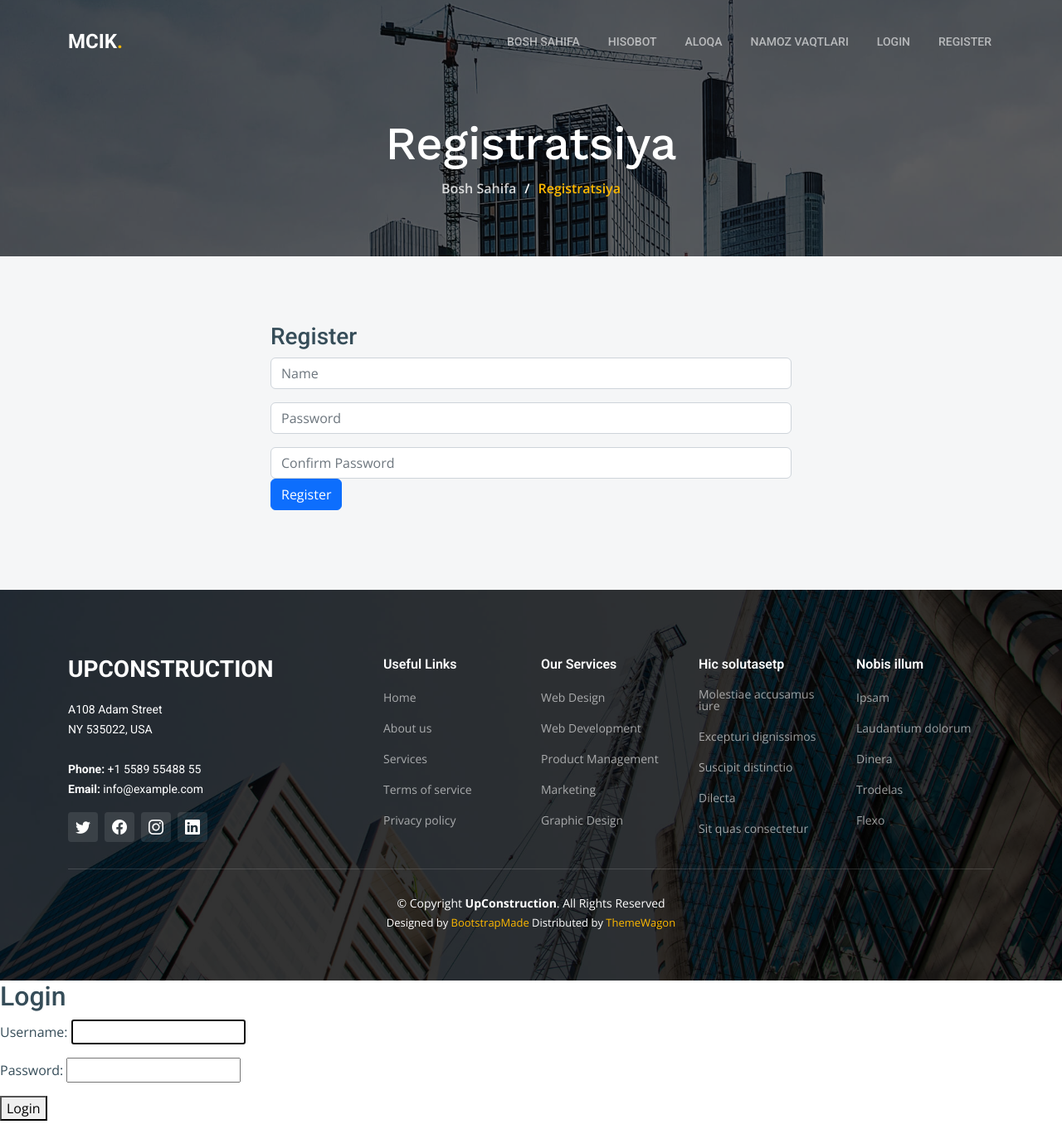
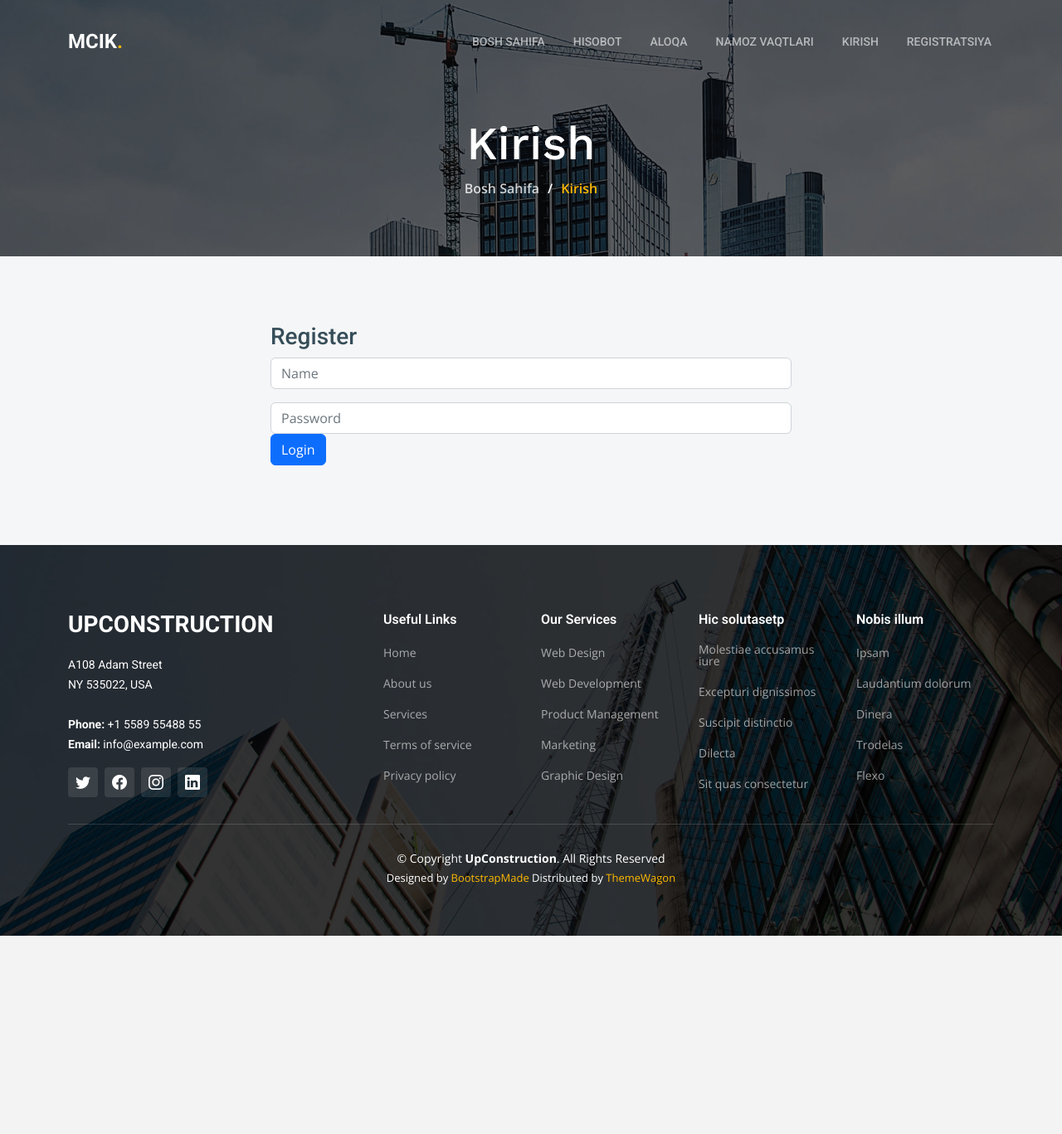
Before and after one commit to tmzoola/mcik_project, a Django app: page /my_app/login/ in a window 1280 px wide. Shown: the whole page at 83% size. After the commit the page ends 1128 px from the top, so only its background shows below. Run offline with Django 4.2, Linux system fonts and the light colour scheme; some libraries are stand-ins or nearby versions.

Commit message:
Error messages in templates

```diff
--- a/my_app/templates/auth_templates/login.html
+++ b/my_app/templates/auth_templates/login.html
@@ -46,10 +46,10 @@
     <div class="breadcrumbs d-flex align-items-center" style="background-image: url('{% static 'my_app/assets/img/breadcrumbs-bg.jpg' %}');">
         <div class="container position-relative d-flex flex-column align-items-center" data-aos="fade">
 
-          <h2>Registratsiya</h2>
+          <h2>Kirish</h2>
           <ol>
             <li><a href="{% url 'my_app:index' %}">Bosh Sahifa</a></li>
-            <li>Registratsiya</li>
+            <li>Kirish</li>
           </ol>
 
         </div>
@@ -76,8 +76,15 @@
       </div> {% endcomment %}
     <div class="row justify-content-center ">
       <div class="col-lg-6 " data-aos="fade">
-        <form method="post" action="{% url 'my_app:register' %}" >
+        <form method="post" action="{% url 'my_app:login' %}" >
           {% csrf_token %}
+
+          {% if form.errors %}
+          <div class="alert alert-danger">
+            <strong>Error:</strong> Please input username/password correct.
+          </div>
+        {% endif %}
+
           <h3>Register</h3>
           <div class="row gy-3">
 
@@ -86,15 +93,11 @@
             </div>
 
             <div class="col-md-12 ">
-              <input type="password" class="form-control" name="password1" placeholder="Password" required>
-            </div>
-
-            <div class="col-md-12 ">
-              <input type="password" class="form-control" name="password2" placeholder="Confirm Password" required>
+              <input type="password" class="form-control" name="password" placeholder="Password" required>
             </div>
 
           </div>
-          <button type="submit" class="btn btn-primary">Register</button>
+          <button type="submit" class="btn btn-primary">Login</button>
         </form>
       </div>
     </div><!-- End Quote Form -->
@@ -124,14 +127,3 @@
   <script src="{% static 'my_app/assets/js/main.js' %}"></script>
 </body>
 </html>
-
-
-
-
-
-<h2>Login</h2>
-<form method="post">
-  {% csrf_token %}
-  {{ form.as_p }}
-  <button type="submit">Login</button>
-</form>
--- a/my_app/templates/my_app/extentions/header.html
+++ b/my_app/templates/my_app/extentions/header.html
@@ -21,13 +21,13 @@
             <ul>
               <li><a href="#">Dropdown 1</a></li>
               <li><a href="#">Dropdown 2</a></li>
-              <li><a href="{% url 'my_app:logout' %}">Logout</a></li>
+              <li><a href="{% url 'my_app:logout' %}">Chiqish</a></li>
             </ul>
           </li>
 
           {% else %}
-          <li><a href="{% url 'my_app:login' %}">Login</a></li>
-          <li><a href="{% url 'my_app:register' %}">Register</a></li>
+          <li><a href="{% url 'my_app:login' %}">Kirish</a></li>
+          <li><a href="{% url 'my_app:register' %}">Registratsiya</a></li>
           {% endif %}
         </ul>
       </nav><!-- .navbar -->
--- a/my_app/views.py
+++ b/my_app/views.py
@@ -25,7 +25,6 @@ def register(request):
 
 def login(request):
     if request.method == 'POST':
-        print(request.POST)
         form = AuthenticationForm(request, data=request.POST)
         if form.is_valid():
             auth_login(request, form.get_user())
```
Also changed, not shown: db.sqlite3.
